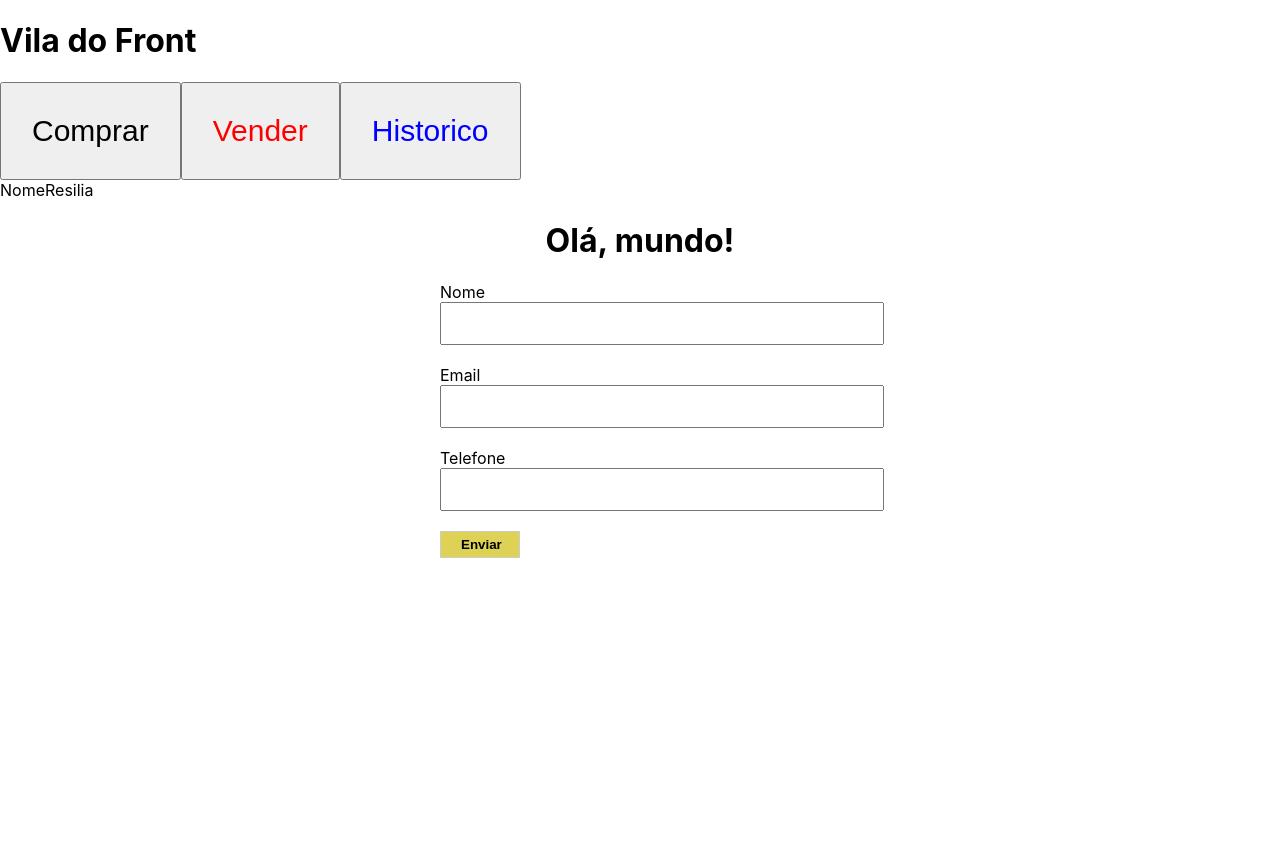
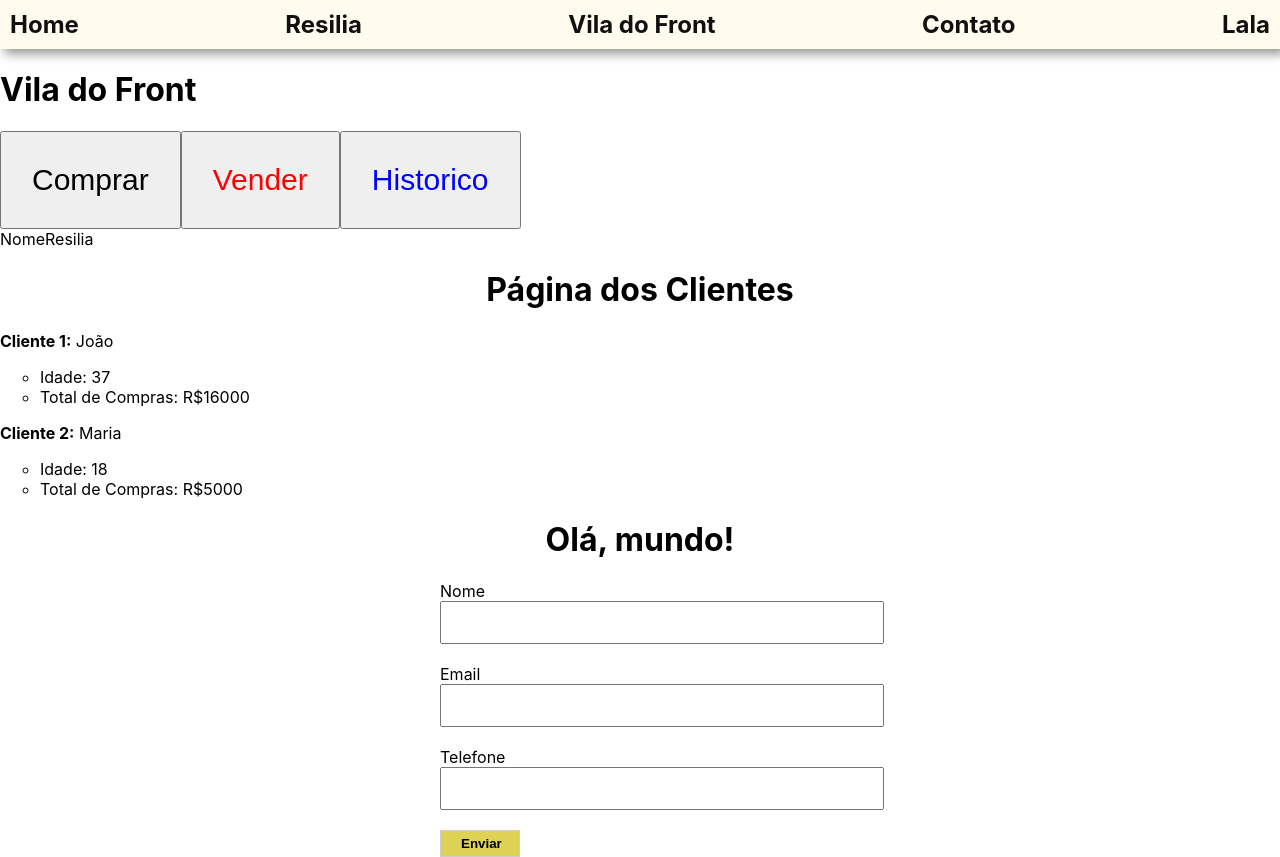
Before and after one commit to rafael-angonese/vila-do-front, a React (Create React App) app: page / in a window 1280 px wide. Before the commit the page ends 800 px from the top, so only its background shows below. Built offline with nearby package versions, Linux system fonts and the light colour scheme.

Commit message:
:sparkles: chore: included Header into App.js

```diff
--- a/src/App.js
+++ b/src/App.js
@@ -1,15 +1,19 @@
 import Button from "./components/Button";
 import Clients from "./components/Clients";
 import ConctactForm from "./components/ContactForm";
+import Header from "./components/Header/Header";
 import Label from "./components/Label";
 
 function App() {
   return (
-    <div>
+    <>
+      <Header />
       <h1>Vila do Front</h1>
-      <Button >Comprar</Button>
+      <Button>Comprar</Button>
 
-      <Button color="red" size="20px" >Vender</Button>
+      <Button color="red" size="20px">
+        Vender
+      </Button>
 
       <Button color="blue">Historico</Button>
 
@@ -17,11 +21,10 @@ function App() {
       <Label>Nome</Label>
       <Label>Resilia</Label>
 
-
-      {/* <Clients /> */}
+      <Clients />
 
       <ConctactForm />
-    </div>
+    </>
   );
 }
 
```
